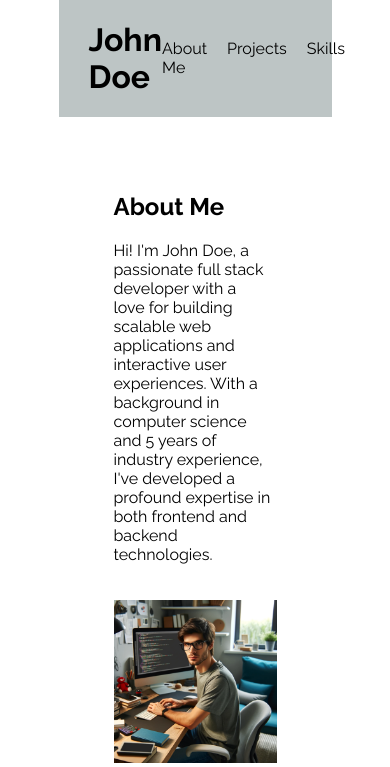
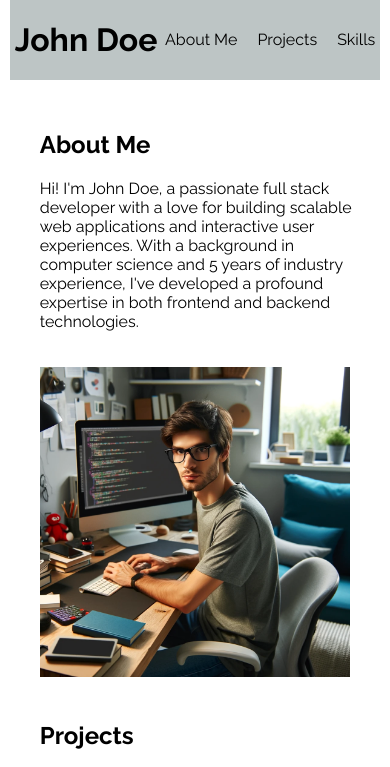
Before and after one commit to chrisfeasey/portfolio, a plain HTML site: page index.html in a window 390 px wide. Shown: the top 767 px of the page. Drawn offline with Linux system fonts and the light colour scheme.

Commit message:
Adding responsive css to improve mobile usability

```diff
--- a/index.css
+++ b/index.css
@@ -90,3 +90,33 @@ footer {
     background-color: rgb(189, 197, 197);
     margin-top: 30px;
 }
+
+/* ... (rest of your CSS) ... */
+
+/* Media query for screens narrower than 768px */
+@media (max-width: 768px) {
+    #about-me, #photo {
+        flex-basis: 100%; /* Each takes up the full width */
+        margin-right: 0; /* Reset margin-right */
+    }
+
+    #about-me {
+        padding-right: 0; /* Reset padding-right */
+    }
+
+    main {
+        margin: 5px;
+    }
+
+    header h1 {
+        margin-left: 5px;
+    }
+
+    header nav {
+        margin-right: 5px;
+    }
+
+    body {
+        width: 95%;
+    }
+}
```
